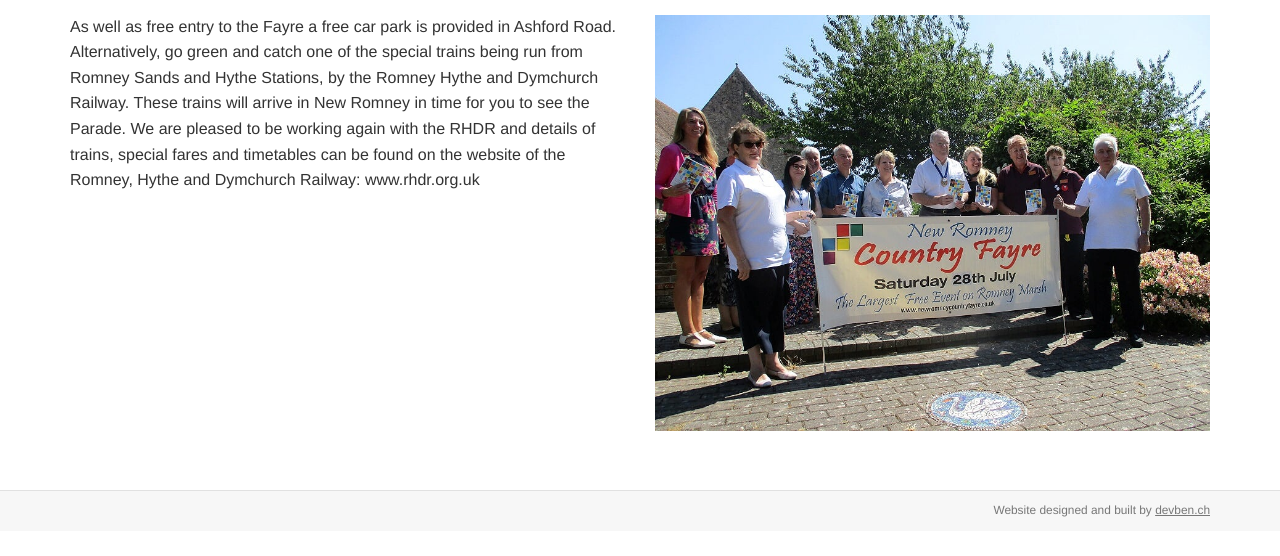
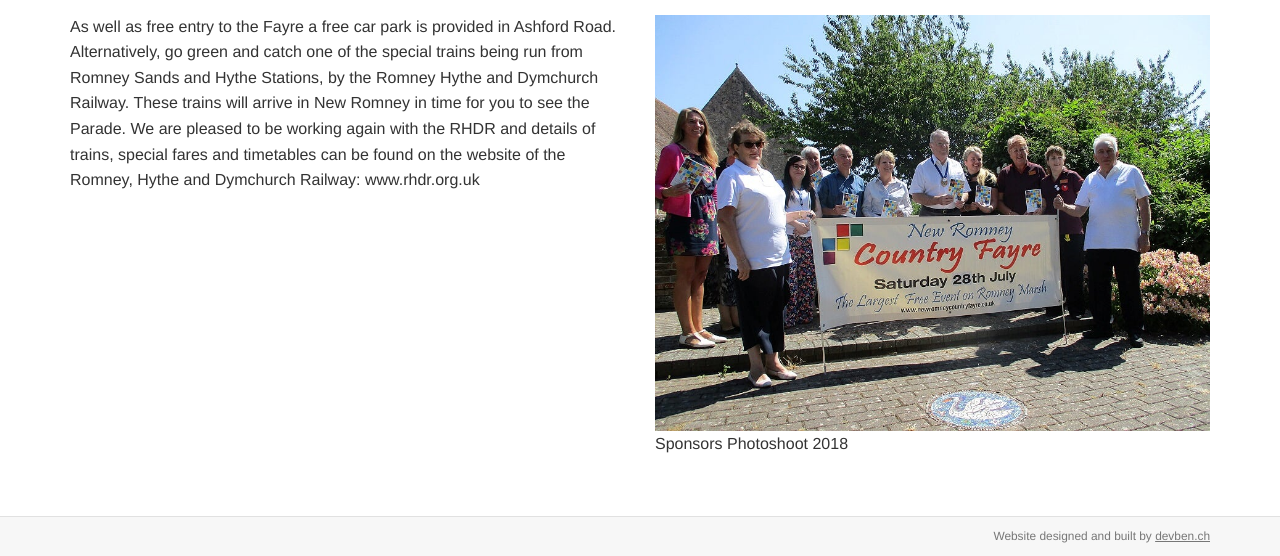
Before and after one commit to jodiedoubleday/newromney, a Jekyll site: the page built from index.md, in a window 1280 px wide. Shown: the part 588-1144 px from the top of the page. Built offline with Jekyll 4.4.1, drawn with Linux system fonts in a browser that asks for light colours; a script that is not in the unit is left out; before the commit the page ends 1119 px from its top, so only the background shows below that.

Commit message:
sponors photoshoot 2018

```diff
--- a/_layouts/landing.html
+++ b/_layouts/landing.html
@@ -19,6 +19,9 @@
         </div>
         <figure>
           <img src="{{ site.baseurl }}/assets/images/uploads/new-romney-fayre-launch-2.jpg" alt="Sponsors Photoshoot" class="img-responsive">
+          <figcaption>
+            Sponsors Photoshoot 2018
+          </figcaption>
         </figure>
       </div>
     </div>
```
